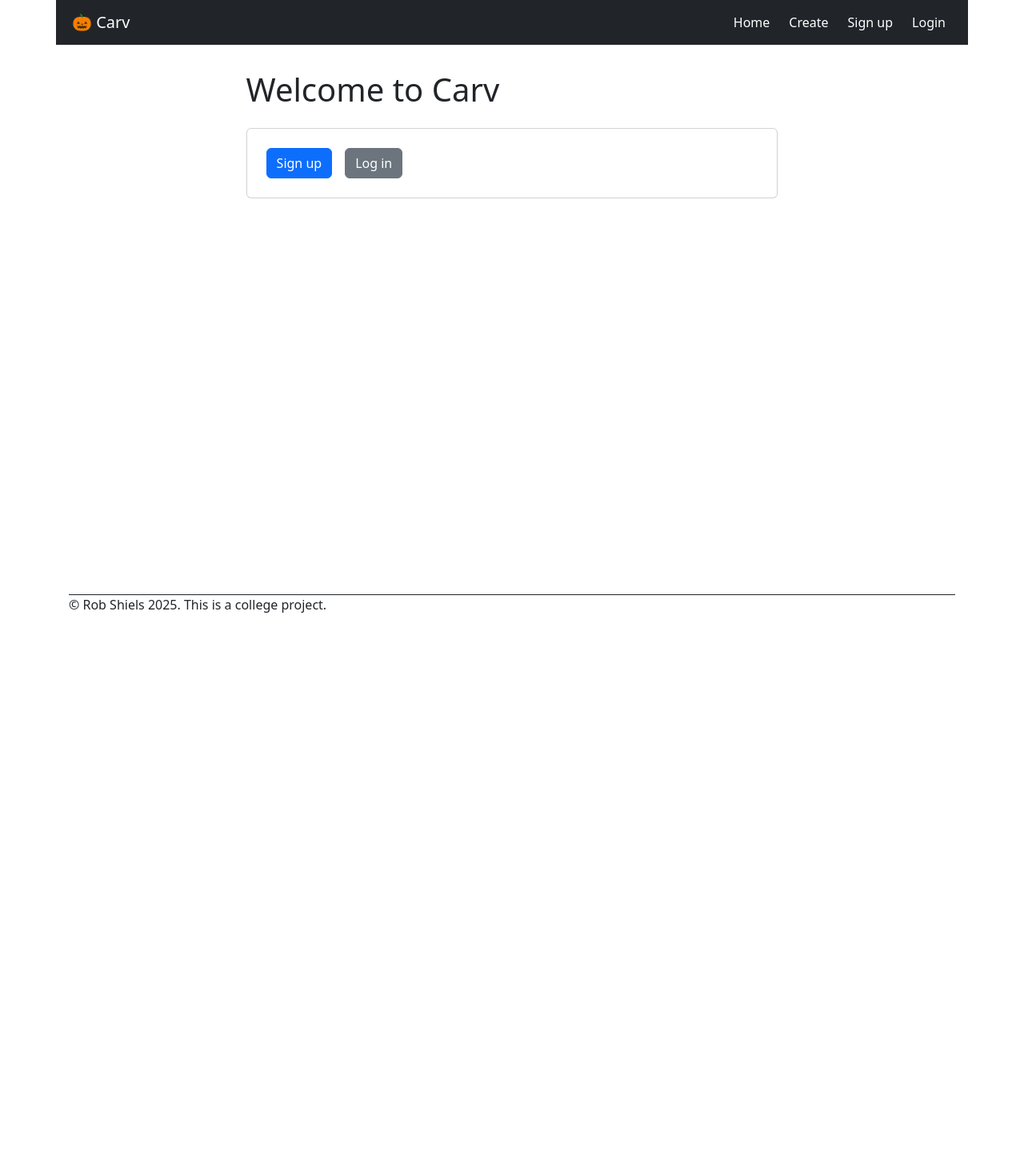
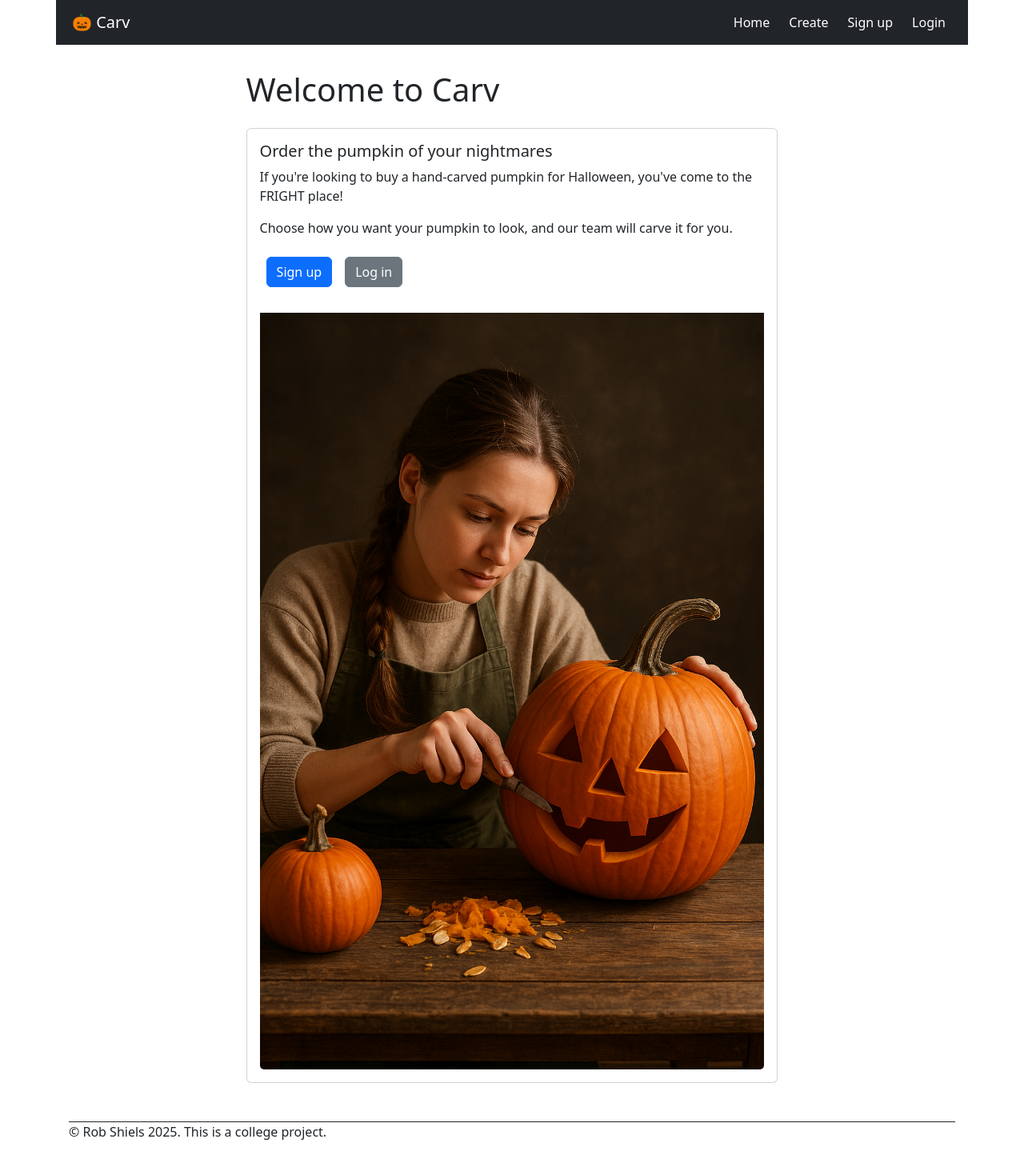
Before and after one commit to shielsr/assignment-04, a Flask app: page / in a window 1280 px wide. Shown: the whole page at 80% size. Before the commit the page ends 766 px from the top, so only its background shows below. Run offline with Flask 3, Linux system fonts and the light colour scheme; some libraries are stand-ins or nearby versions.

Commit message:
Fixing /seed again. Updating /index with image and marketing text.

```diff
--- a/app.py
+++ b/app.py
@@ -231,19 +231,17 @@ def seed_defaults():
         admin1 = User(username="admin", password=bcrypt.generate_password_hash("admin").decode('utf-8'), name="Pat Carver", email="pat@carv.com", address="32 Street Road, Galway", role="admin")
 
         db.session.add_all([customer1, customer2, admin1])
-        db.session.commit()
 
     if not Order.query.first():  # Only seed if empty
         order1 = Order(order_id=1, created_at=datetime(2025, 10, 14, 15, 30), status="Delivered", customer_id=1)
         db.session.add_all([order1])
-        db.session.commit()
 
     if not PumpkinDesign.query.first():  # Only seed if empty
         design1 = PumpkinDesign(design_id=1, size="Large", eyes="Scary", mouth="Sad", amount=3, created_at=datetime(2025, 10, 14, 15, 30), order_id=1)
         db.session.add_all([design1])
-        db.session.commit()
 
-    return redirect(url_for("index"))
+    db.session.commit()
+    return redirect(url_for("login"))
 
 if __name__ == '__main__':
     with app.app_context():
--- a/templates/index.html
+++ b/templates/index.html
@@ -12,16 +12,23 @@
 
 <div class="card">
     <div class="card-body">
+
         {% if current_user.is_authenticated %}
         <h5 class="card-title">Hello {{ current_user.name }}</h5>
-        <div class="button-group-inline">
-            <form id="add-another-pumpkin" action="{{ url_for('my_account') }}" method="get">
-                <button type="submit" class="btn btn-primary m-2">Go to my account</button>
+        <p>Order more pumpkins, or check up on your existing orders in your account page.</p>
+        <div class="button-group-inline mb-4">
+            <form id="home-go-to-account" action="{{ url_for('my_account') }}" method="get">
+                <button type="submit" class="btn btn-secondary m-2">Go to my account</button>
+            </form>
+            <form id="home-create-pumpkin" action="{{ url_for('create_pumpkin_page') }}" method="get">
+                <button type="submit" class="btn btn-primary m-2">Create a pumpkin</button>
             </form>
         </div>
         {% else %}
-
-        <div class="button-group-inline">
+        <h5 class="card-title">Order the pumpkin of your nightmares</h5>
+        <p>If you're looking to buy a hand-carved pumpkin for Halloween, you've come to the FRIGHT place!</p>
+        <p>Choose how you want your pumpkin to look, and our team will carve it for you.</p>
+        <div class="button-group-inline mb-4">
             <form id="home-signup" action="{{ url_for('signup') }}" method="get">
                 <button type="submit" class="btn btn-primary m-2">Sign up</button>
             </form>
@@ -30,7 +37,8 @@
             </form>
         </div>
         {% endif %}
-
+        <img src="{{ url_for('static', filename='images') }}/pumpkin-carver.png"
+            alt="Woman carving pumpkin with small knife" class="card-img-bottom" id="home-image">
     </div>
 </div>
 
```
Also changed, not shown: static/images/pumpkin-carver.png (added).
